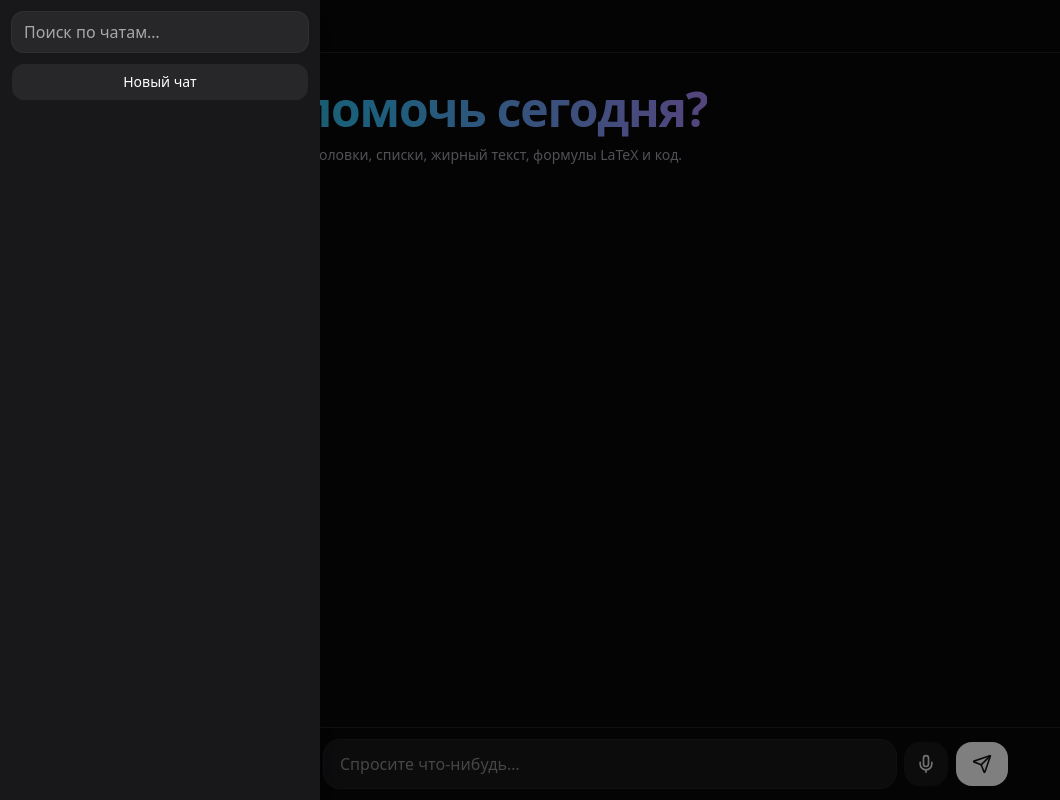
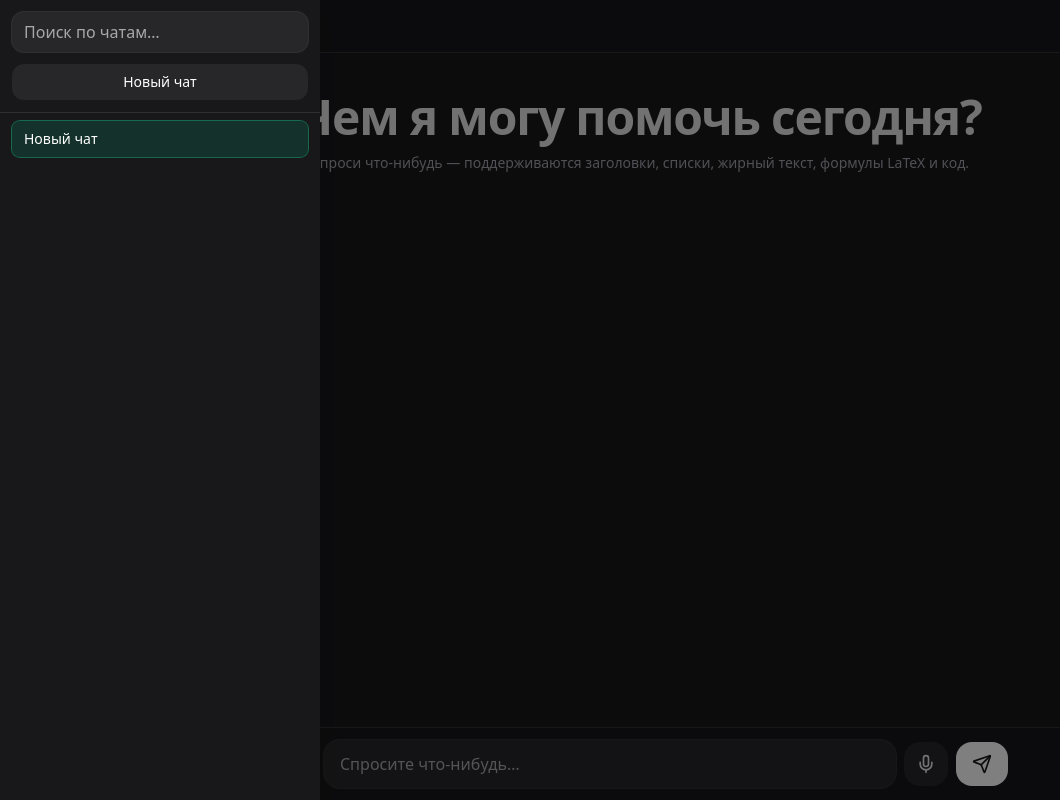
Before and after one commit to 89059043673d-ctrl/ai-assistant-chat, a Next.js app: page / in a window 1280 px wide. Both pictures are taken after a click on the button 30 px from the left and 26 px from the top of the page. Shown: the whole page, without its empty margins (0-1060 px from the left). Built offline with nearby package versions, Linux system fonts and the light colour scheme.

Commit message:
Update Chat.tsx

```diff
--- a/components/Chat.tsx
+++ b/components/Chat.tsx
@@ -6,6 +6,7 @@ import Markdown from "./Markdown";
 import clsx from "clsx";
 
 type Msg = { id: string; role: "user" | "assistant"; content: string; ts: number };
+type ChatSession = { id: string; title: string; created: number; messages: Msg[] };
 
 declare global {
   interface Window {
@@ -14,61 +15,104 @@ declare global {
   }
 }
 
-const LS_KEY = "chat.history.v1";
+// старый ключ (для миграции), новый ключ
+const LS_OLD = "chat.history.v1";
+const LS_SESS = "chat.sessions.v1";
 
 export default function Chat() {
-  // UI
-  const [sidebarOpen, setSidebarOpen] = useState(false);
+  // ---- СЕССИИ (несколько диалогов) -----------------------------------------
+  const [sessions, setSessions] = useState<ChatSession[]>([]);
+  const [currentId, setCurrentId] = useState<string | null>(null);
 
-  // Сообщения
-  const [messages, setMessages] = useState<Msg[]>([]);
+  // поиск по диалогам
+  const [q, setQ] = useState("");
+
+  // текущее сообщение + загрузка
   const [text, setText] = useState("");
   const [sending, setSending] = useState(false);
 
-  // Копирование (визуальная обратная связь)
+  // визуальная обратная связь «скопировано»
   const [copiedId, setCopiedId] = useState<string | null>(null);
 
-  // Поиск по истории (левая панель)
-  const [q, setQ] = useState("");
-
-  // Вложения
+  // вложения (минимальная реализация — список имён)
   const fileInputRef = useRef<HTMLInputElement | null>(null);
   const [attachedNames, setAttachedNames] = useState<string[]>([]);
 
-  // Микрофон (Web Speech API)
+  // боковое меню
+  const [sidebarOpen, setSidebarOpen] = useState(false);
+
+  // МИКРОФОН (Web Speech API)
   const recRef = useRef<any>(null);
   const [recOn, setRecOn] = useState(false);
+  const lastFinalRef = useRef<string>(""); // чтобы не дублировать одну и ту же финальную фразу
 
-  // ---------- init / persist ----------
+  // ---- INIT / MIGRATION -----------------------------------------------------
   useEffect(() => {
     try {
-      const raw = localStorage.getItem(LS_KEY);
-      if (raw) setMessages(JSON.parse(raw));
+      const raw = localStorage.getItem(LS_SESS);
+      if (raw) {
+        const parsed = JSON.parse(raw) as ChatSession[];
+        if (Array.isArray(parsed) && parsed.length) {
+          setSessions(parsed);
+          setCurrentId(parsed[0].id);
+          return;
+        }
+      }
+      // миграция со старого формата (одна беседа)
+      const oldRaw = localStorage.getItem(LS_OLD);
+      if (oldRaw) {
+        const msgs = JSON.parse(oldRaw) as Msg[];
+        const title =
+          msgs.find((m) => m.role === "user")?.content?.slice(0, 40) ||
+          "Новый чат";
+        const sess: ChatSession = {
+          id: crypto.randomUUID(),
+          title,
+          created: Date.now(),
+          messages: Array.isArray(msgs) ? msgs : [],
+        };
+        setSessions([sess]);
+        setCurrentId(sess.id);
+        localStorage.setItem(LS_SESS, JSON.stringify([sess]));
+      } else {
+        // пустая начальная сессия
+        const sess: ChatSession = {
+          id: crypto.randomUUID(),
+          title: "Новый чат",
+          created: Date.now(),
+          messages: [],
+        };
+        setSessions([sess]);
+        setCurrentId(sess.id);
+        localStorage.setItem(LS_SESS, JSON.stringify([sess]));
+      }
     } catch {}
   }, []);
 
+  // сохраняем сессии
   useEffect(() => {
-    localStorage.setItem(LS_KEY, JSON.stringify(messages));
-  }, [messages]);
+    try {
+      if (sessions.length) {
+        localStorage.setItem(LS_SESS, JSON.stringify(sessions));
+      }
+    } catch {}
+  }, [sessions]);
 
-  // ---------- helpers ----------
-  const filtered = useMemo(
-    () =>
-      q.trim()
-        ? messages.filter((m) =>
-            m.content.toLowerCase().includes(q.trim().toLowerCase())
-          )
-        : messages,
-    [messages, q]
+  const current = useMemo(
+    () => sessions.find((s) => s.id === currentId) || null,
+    [sessions, currentId]
   );
 
-  const pushMsg = (role: Msg["role"], content: string) =>
-    setMessages((prev) => [
-      ...prev,
-      { id: crypto.randomUUID(), role, content, ts: Date.now() },
-    ]);
+  const setCurrentMessages = (fn: (prev: Msg[]) => Msg[]) => {
+    if (!current) return;
+    setSessions((prev) =>
+      prev.map((s) =>
+        s.id === current.id ? { ...s, messages: fn(s.messages) } : s
+      )
+    );
+  };
 
-  // ---------- copy with feedback ----------
+  // ---- ВСПОМОГАТЕЛЬНЫЕ -----------------------------------------------------
   const copyText = async (id: string, content: string) => {
     try {
       await navigator.clipboard.writeText(content);
@@ -77,7 +121,39 @@ export default function Chat() {
     } catch {}
   };
 
-  // ---------- mic ----------
+  const onPickFile = () => fileInputRef.current?.click();
+  const onFilesChosen = (e: React.ChangeEvent<HTMLInputElement>) => {
+    const names = Array.from(e.target.files ?? []).map((f) => f.name);
+    if (names.length) setAttachedNames(names);
+  };
+
+  // создаём новый диалог
+  const newChat = () => {
+    const sess: ChatSession = {
+      id: crypto.randomUUID(),
+      title: "Новый чат",
+      created: Date.now(),
+      messages: [],
+    };
+    setSessions((prev) => [sess, ...prev]);
+    setCurrentId(sess.id);
+    setText("");
+    setAttachedNames([]);
+    setSidebarOpen(false);
+  };
+
+  // автозаголовок: первый юзер-вопрос в новом диалоге становится заголовком
+  const ensureTitle = (firstUserText: string) => {
+    if (!current) return;
+    if (!current.title || current.title === "Новый чат") {
+      const title = firstUserText.replace(/\s+/g, " ").trim().slice(0, 40);
+      setSessions((prev) =>
+        prev.map((s) => (s.id === current.id ? { ...s, title } : s))
+      );
+    }
+  };
+
+  // ---- МИКРОФОН без дублей --------------------------------------------------
   useEffect(() => {
     if (!recOn) return;
 
@@ -94,18 +170,29 @@ export default function Chat() {
     rec.continuous = true;
 
     rec.onresult = (e: any) => {
-      let last = "";
-      for (let i = e.resultIndex; i < e.results.length; i++) {
-        last += e.results[i][0].transcript;
+      // Берём последний результат; добавляем ТОЛЬКО финальные реплики, и
+      // защищаемся от повтора той же самой строки.
+      const r = e.results[e.results.length - 1];
+      if (!r) return;
+      const phrase = (r[0]?.transcript || "").trim();
+      if (!phrase) return;
+      if (r.isFinal) {
+        if (phrase !== lastFinalRef.current) {
+          setText((t) => (t ? t + " " : "") + phrase);
+          lastFinalRef.current = phrase;
+        }
       }
-      setText((t) => (t ? t + " " : "") + last.trim());
     };
 
     rec.onerror = () => setRecOn(false);
     rec.onend = () => setRecOn(false);
 
-    rec.start();
-    recRef.current = rec;
+    try {
+      rec.start();
+      recRef.current = rec;
+    } catch {
+      setRecOn(false);
+    }
 
     return () => {
       try {
@@ -121,31 +208,31 @@ export default function Chat() {
         try {
           recRef.current.stop();
         } catch {}
+      } else {
+        lastFinalRef.current = "";
       }
       return !v;
     });
   };
 
-  // ---------- attach ----------
-  const onPickFile = () => fileInputRef.current?.click();
-  const onFilesChosen = (e: React.ChangeEvent<HTMLInputElement>) => {
-    const names = Array.from(e.target.files ?? []).map((f) => f.name);
-    if (names.length) setAttachedNames(names);
-  };
-
-  // ---------- send ----------
+  // ---- ОТПРАВКА -------------------------------------------------------------
   const send = async () => {
+    if (!current) return;
     const userText = text.trim();
     if (!userText || sending) return;
 
-    // добавляем метку про вложения (минимально рабочий функционал)
     const withAttach =
       attachedNames.length > 0
         ? `${userText}\n\n[Вложения: ${attachedNames.join(", ")}]`
         : userText;
 
+    ensureTitle(userText);
+
     setSending(true);
-    pushMsg("user", withAttach);
+    setCurrentMessages((prev) => [
+      ...prev,
+      { id: crypto.randomUUID(), role: "user", content: withAttach, ts: Date.now() },
+    ]);
     setText("");
     setAttachedNames([]);
 
@@ -155,25 +242,31 @@ export default function Chat() {
         headers: { "Content-Type": "application/json" },
         body: JSON.stringify({
           text: withAttach,
-          history: messages.map(({ role, content }) => ({ role, content })),
+          history: current.messages.map(({ role, content }) => ({ role, content })),
         }),
       });
 
       if (!res.ok || !res.body) {
-        pushMsg(
-          "assistant",
-          "Не удалось получить ответ от модели. Проверьте Billing и переменную OPENAI_API_KEY на Vercel."
-        );
+        setCurrentMessages((prev) => [
+          ...prev,
+          {
+            id: crypto.randomUUID(),
+            role: "assistant",
+            content:
+              "Не удалось получить ответ от модели. Проверьте Billing и переменную OPENAI_API_KEY на Vercel.",
+            ts: Date.now(),
+          },
+        ]);
         setSending(false);
         return;
       }
 
-      // стримим ТОЛЬКО текст (как у нас сделан route.ts)
       const reader = res.body.getReader();
       const dec = new TextDecoder();
+      const id = crypto.randomUUID();
       let acc = "";
-      const id = crypto.randomUUID();
-      setMessages((prev) => [
+
+      setCurrentMessages((prev) => [
         ...prev,
         { id, role: "assistant", content: "", ts: Date.now() },
       ]);
@@ -182,15 +275,21 @@ export default function Chat() {
         const { value, done } = await reader.read();
         if (done) break;
         acc += dec.decode(value, { stream: true });
-        setMessages((prev) =>
+        setCurrentMessages((prev) =>
           prev.map((m) => (m.id === id ? { ...m, content: acc } : m))
         );
       }
-    } catch (e) {
-      pushMsg(
-        "assistant",
-        "Не удалось получить ответ от модели. Проверьте Billing и переменную OPENAI_API_KEY на Vercel."
-      );
+    } catch {
+      setCurrentMessages((prev) => [
+        ...prev,
+        {
+          id: crypto.randomUUID(),
+          role: "assistant",
+          content:
+            "Не удалось получить ответ от модели. Проверьте Billing и переменную OPENAI_API_KEY на Vercel.",
+          ts: Date.now(),
+        },
+      ]);
     } finally {
       setSending(false);
     }
@@ -203,11 +302,21 @@ export default function Chat() {
     }
   };
 
-  // ---------- UI ----------
+  // список диалогов (фильтр по заголовку/контенту)
+  const filteredSessions = useMemo(() => {
+    const qv = q.trim().toLowerCase();
+    if (!qv) return sessions;
+    return sessions.filter((s) => {
+      if (s.title.toLowerCase().includes(qv)) return true;
+      return s.messages.some((m) => m.content.toLowerCase().includes(qv));
+    });
+  }, [sessions, q]);
+
+  // ---- UI -------------------------------------------------------------------
   return (
-    <div className="min-h-screen bg-zinc-950 text-zinc-100">
+    <div className="min-h-screen bg-zinc-900 text-zinc-100">
       {/* top bar */}
-      <div className="sticky top-0 z-30 flex items-center gap-3 border-b border-white/10 bg-zinc-950/80 px-3 py-2 backdrop-blur">
+      <div className="sticky top-0 z-30 flex items-center gap-3 border-b border-white/10 bg-zinc-900/90 px-3 py-2 backdrop-blur">
         <button
           className="rounded-xl p-2 hover:bg-white/5 active:scale-95 transition"
           onClick={() => setSidebarOpen(true)}
@@ -218,24 +327,22 @@ export default function Chat() {
         <div className="text-sm opacity-70">Мой ИИ-ассистент</div>
       </div>
 
-      {/* hero надпись */}
-      {messages.length === 0 && (
-        <div className="px-4 py-8 sm:px-6">
-          <h1 className="text-3xl sm:text-4xl md:text-5xl font-extrabold tracking-tight">
-            <span className="bg-gradient-to-r from-emerald-400 via-sky-400 to-violet-400 bg-clip-text text-transparent">
-              Чем я могу помочь сегодня?
-            </span>
+      {/* приветственная надпись (по центру, спокойные тона) */}
+      {current && current.messages.length === 0 && (
+        <div className="px-4 py-10 sm:px-6">
+          <h1 className="text-center text-4xl sm:text-5xl font-extrabold tracking-tight text-zinc-200">
+            Чем я могу помочь сегодня?
           </h1>
-          <p className="mt-3 text-sm text-zinc-400">
+          <p className="mt-3 text-center text-sm text-zinc-400">
             Спроси что-нибудь — поддерживаются заголовки, списки, жирный текст,
             формулы LaTeX и код.
           </p>
         </div>
       )}
 
-      {/* messages */}
+      {/* сообщения */}
       <div className="mx-auto max-w-3xl px-3 pb-36 sm:px-4">
-        {messages.map((m) => (
+        {current?.messages.map((m) => (
           <div
             key={m.id}
             className={clsx(
@@ -247,13 +354,18 @@ export default function Chat() {
               className={clsx(
                 "group relative rounded-2xl px-4 py-3 shadow",
                 m.role === "user"
-                  ? "bg-zinc-900 text-zinc-100"
-                  : "bg-zinc-800/80 text-zinc-100"
+                  ? // моё — светлее
+                    "bg-zinc-100 text-zinc-900"
+                  : // ассистент — темнее
+                    "bg-zinc-800/90 text-zinc-100"
               )}
             >
               {/* копировать */}
               <button
-                className="absolute -right-2 -top-2 hidden rounded-full bg-zinc-700 p-2 text-white/90 shadow group-hover:block active:scale-95 transition"
+                className={clsx(
+                  "absolute -right-2 -top-2 hidden rounded-full p-2 text-white/90 shadow transition group-hover:block active:scale-95",
+                  m.role === "user" ? "bg-zinc-700" : "bg-zinc-700"
+                )}
                 onClick={() => copyText(m.id, m.content)}
                 aria-label="Копировать"
                 title="Копировать"
@@ -276,7 +388,7 @@ export default function Chat() {
       </div>
 
       {/* input bar */}
-      <div className="fixed inset-x-0 bottom-0 z-20 border-t border-white/10 bg-zinc-950/90 backdrop-blur">
+      <div className="fixed inset-x-0 bottom-0 z-20 border-t border-white/10 bg-zinc-900/95 backdrop-blur">
         {/* attached chips */}
         {attachedNames.length > 0 && (
           <div className="mx-auto max-w-3xl px-3 pt-3 sm:px-4">
@@ -297,7 +409,7 @@ export default function Chat() {
           <div className="flex items-center gap-2">
             {/* paperclip */}
             <button
-              className="rounded-2xl bg-zinc-900 p-3 text-zinc-200 hover:bg-zinc-800 active:scale-95 transition"
+              className="rounded-2xl bg-zinc-800 p-3 text-zinc-200 hover:bg-zinc-700 active:scale-95 transition"
               onClick={onPickFile}
               aria-label="Прикрепить файл"
               title="Прикрепить файл"
@@ -314,7 +426,7 @@ export default function Chat() {
 
             {/* input */}
             <input
-              className="flex-1 rounded-2xl bg-zinc-900 px-4 py-3 text-base text-white placeholder:text-white/50 outline-none ring-1 ring-white/10 focus:ring-2 focus:ring-emerald-400/70"
+              className="flex-1 rounded-2xl bg-zinc-800 px-4 py-3 text-base text-white placeholder:text-white/60 outline-none ring-1 ring-white/10 focus:ring-2 focus:ring-emerald-400/70"
               placeholder="Спросите что-нибудь…"
               value={text}
               onChange={(e) => setText(e.target.value)}
@@ -327,7 +439,7 @@ export default function Chat() {
                 "rounded-2xl p-3 active:scale-95 transition",
                 recOn
                   ? "bg-emerald-600 text-white hover:bg-emerald-500"
-                  : "bg-zinc-900 text-zinc-200 hover:bg-zinc-800"
+                  : "bg-zinc-800 text-zinc-200 hover:bg-zinc-700"
               )}
               onClick={toggleMic}
               aria-label="Голосовой ввод"
@@ -353,14 +465,12 @@ export default function Chat() {
       {/* sidebar */}
       {sidebarOpen && (
         <>
-          {/* overlay */}
           <div
             className="fixed inset-0 z-40 bg-black/50"
             onClick={() => setSidebarOpen(false)}
           />
-          {/* panel */}
           <aside className="fixed inset-y-0 left-0 z-50 w-80 max-w-[85vw] bg-zinc-900 text-white shadow-xl">
-            <div className="p-3">
+            <div className="p-3 border-b border-white/10">
               <input
                 type="search"
                 placeholder="Поиск по чатам…"
@@ -370,35 +480,31 @@ export default function Chat() {
               />
               <button
                 className="mt-3 w-full rounded-xl bg-zinc-800 px-3 py-2 text-sm hover:bg-zinc-700 active:scale-95 transition"
-                onClick={() =>
-                  setMessages((prev) => [
-                    ...prev,
-                    {
-                      id: crypto.randomUUID(),
-                      role: "user",
-                      content: "Новый чат",
-                      ts: Date.now(),
-                    },
-                  ])
-                }
+                onClick={newChat}
               >
                 Новый чат
               </button>
             </div>
+
             <div className="max-h-[70vh] overflow-y-auto px-3 pb-6">
-              {filtered
-                .filter((m) => m.role === "user")
-                .slice()
-                .reverse()
-                .map((m) => (
-                  <div
-                    key={m.id}
-                    className="mt-2 truncate rounded-lg bg-zinc-800 px-3 py-2 text-sm text-zinc-200"
-                    title={m.content}
-                  >
-                    {m.content}
-                  </div>
-                ))}
+              {filteredSessions.map((s) => (
+                <button
+                  key={s.id}
+                  className={clsx(
+                    "mt-2 w-full truncate rounded-lg px-3 py-2 text-left text-sm transition",
+                    s.id === currentId
+                      ? "bg-emerald-600/20 ring-1 ring-emerald-500/50"
+                      : "bg-zinc-800 hover:bg-zinc-700"
+                  )}
+                  title={s.title}
+                  onClick={() => {
+                    setCurrentId(s.id);
+                    setSidebarOpen(false);
+                  }}
+                >
+                  {s.title || "Новый чат"}
+                </button>
+              ))}
             </div>
           </aside>
         </>
```
